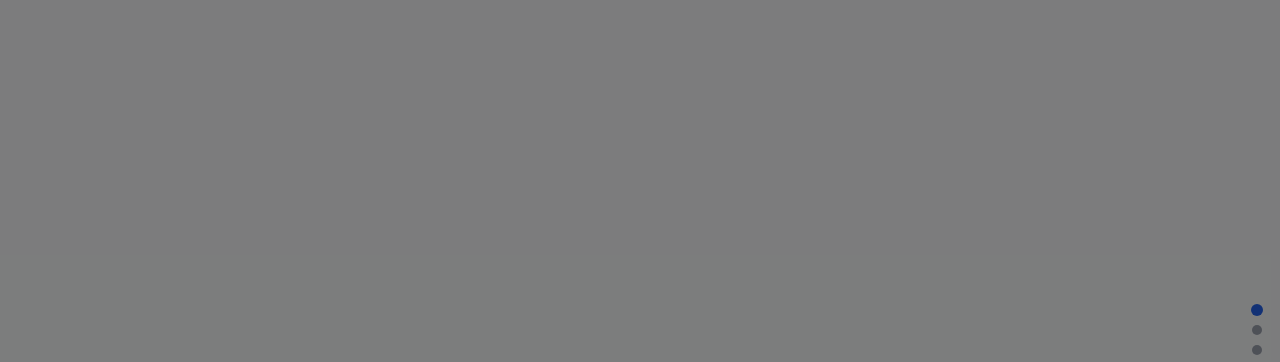
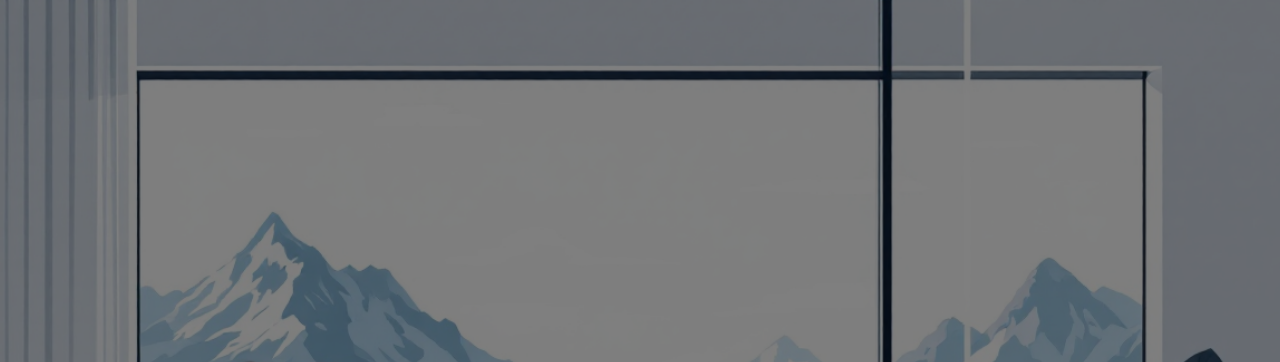
Before and after one commit to Lalita635/Maria_Laura_Peralta, a plain HTML site: page index.html in a window 1280 px wide. Shown: the top 362 px of the page. Drawn offline with Linux system fonts and the light colour scheme.

Commit message:
Update index.html

```diff
--- a/index.html
+++ b/index.html
@@ -43,7 +43,7 @@
     }
 
     #inicio {
-      background: url('fondo.jpg') center/cover no-repeat;
+      background: url('fondo.png') center/cover no-repeat;
       color: white;
     }
 
```
